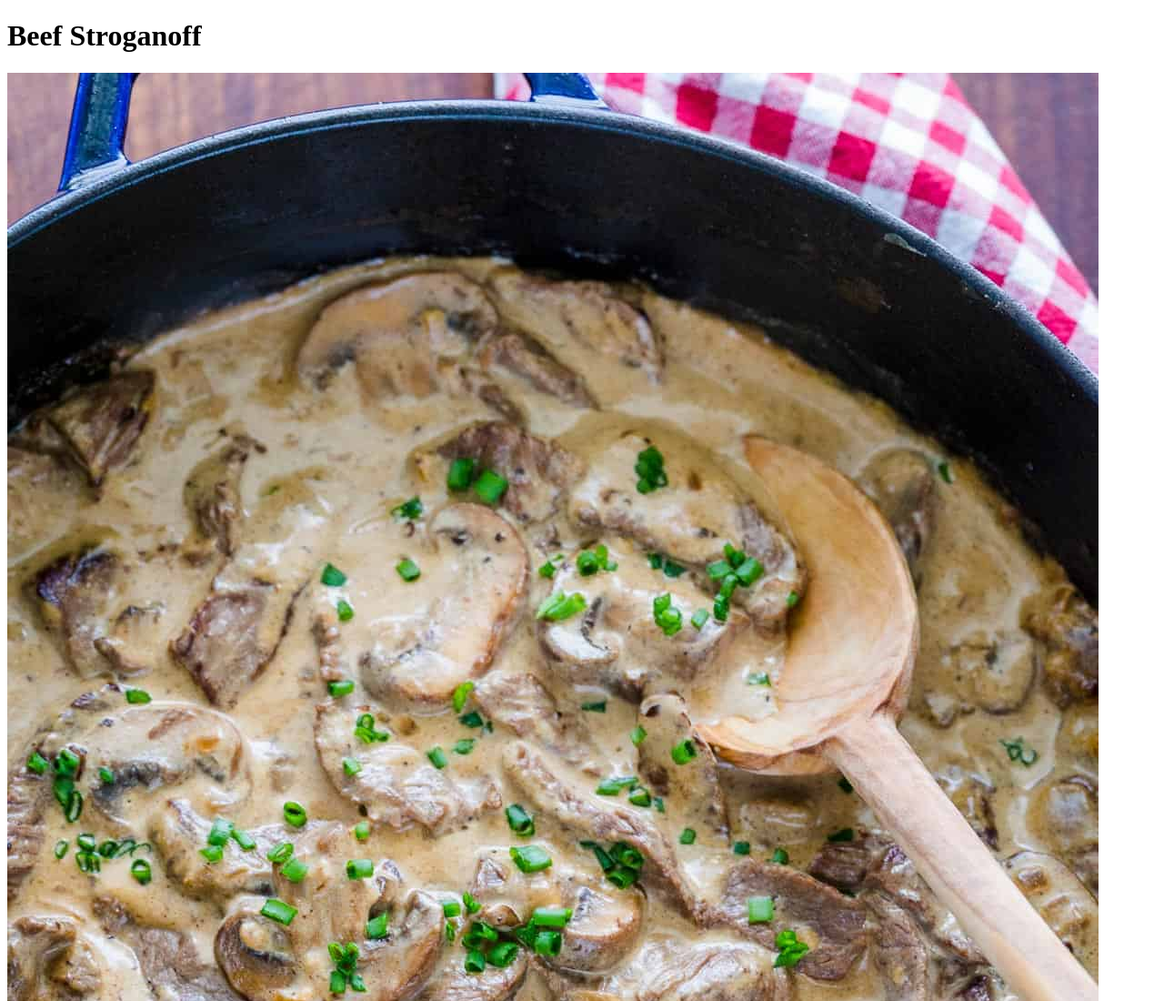
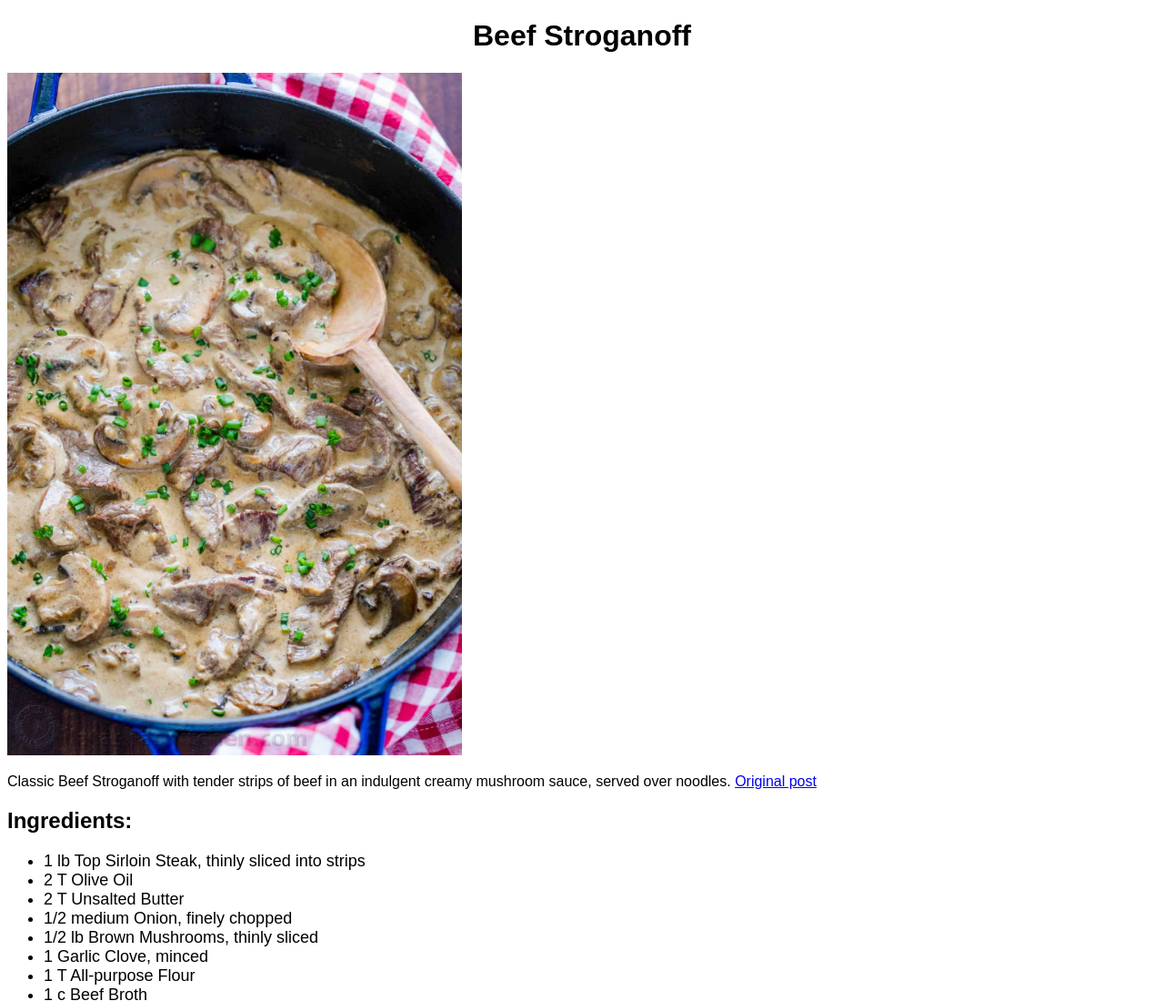
Before and after one commit to ambrosiacvet/odin-recipes, a plain HTML site: page recipes/beef-stroganoff.html in a window 1280 px wide. Shown: the top 1100 px of the page at 91% size. Drawn offline with Linux system fonts and the light colour scheme.

Commit message:
Add style.css

```diff
--- a/recipes/beef-stroganoff.html
+++ b/recipes/beef-stroganoff.html
@@ -3,6 +3,7 @@
 <head>
     <meta charset="UTF-8">
     <title>Beef Stroganoff</title>
+    <link rel="stylesheet" href="../styles/style.css">
 </head>
 <body>
     <h1>Beef Stroganoff</h1>
--- a/styles/style.css
+++ b/styles/style.css
@@ -0,0 +1,17 @@
+* {
+    font-family: Arial, Helvetica, sans-serif;
+}
+
+h1 {
+    text-align: center;
+    font-weight: bolder;
+}
+
+img {
+    width: 500px;
+    height: auto;
+}
+
+li {
+    font-size: 18px;
+}
```
Also changed, not shown: index.html (+1 -0 lines), recipes/cheesy-scrambled-eggs.html (+1 -0 lines), recipes/lasagna.html (+1 -0 lines).
